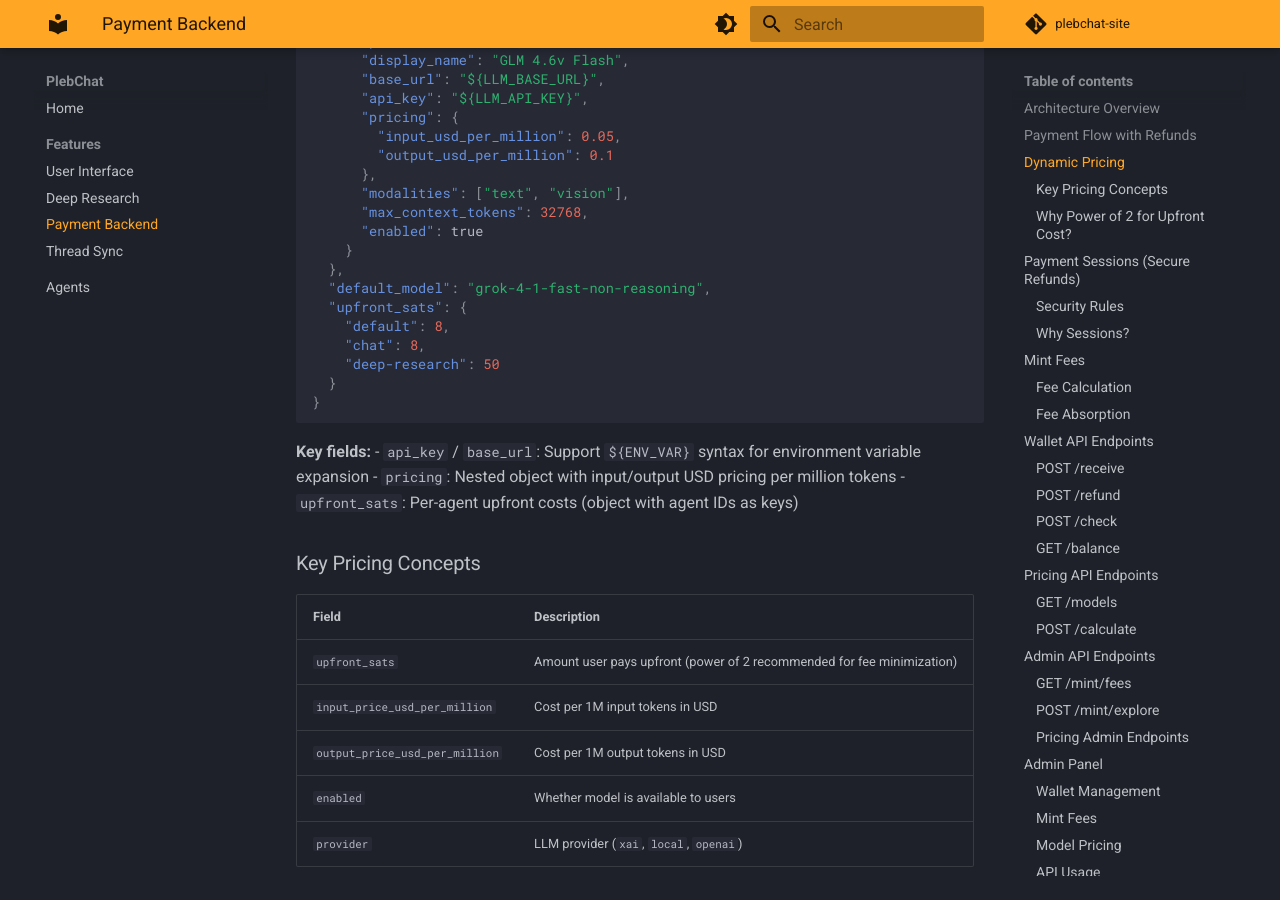
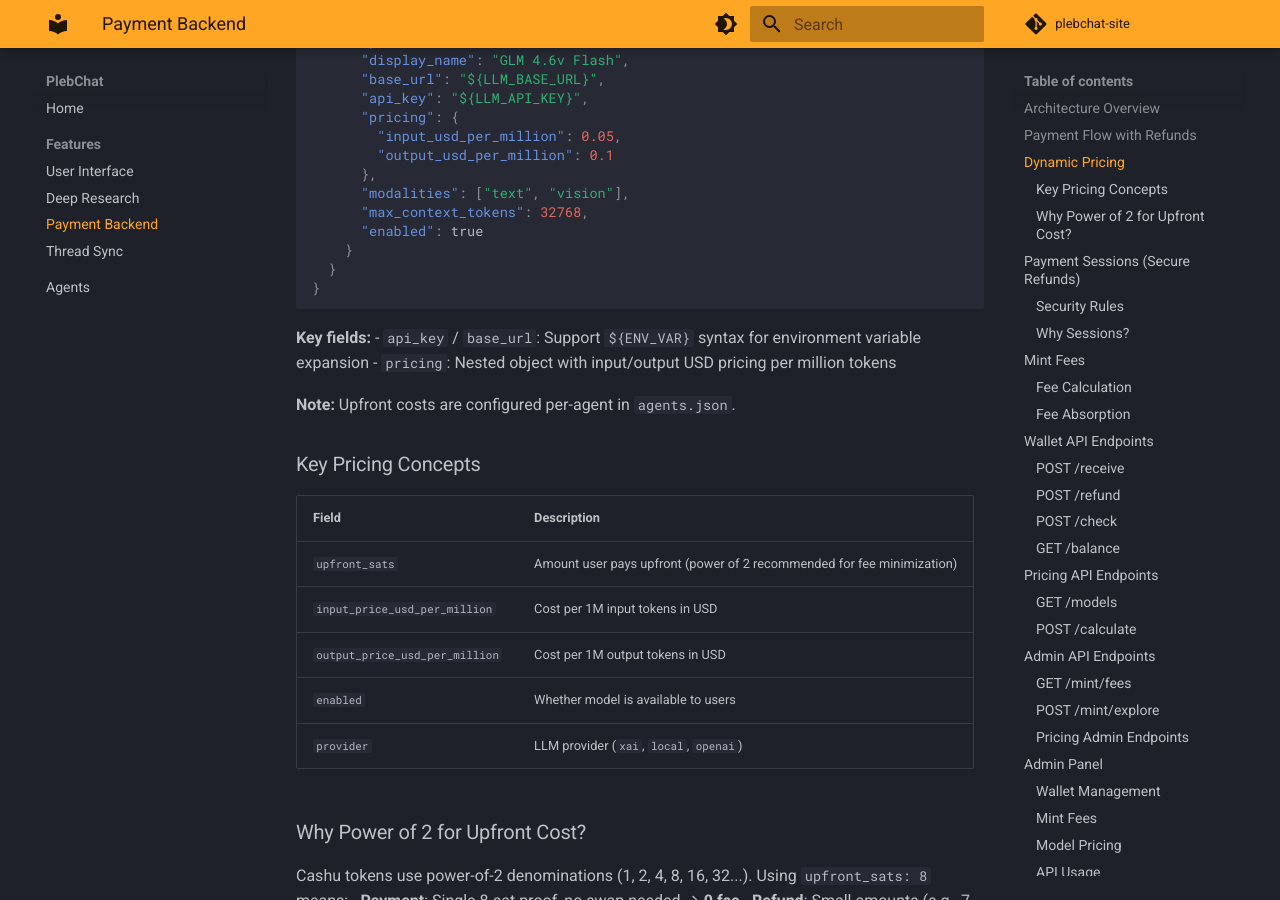
Before and after one commit to PlebeiusGaragicus/plebchat-docs, an MkDocs documentation site: the page built from docs/features/payment-backend.md, in a window 1280 px wide and 900 px high, scrolled down 2333 px. Built offline with MkDocs 1.6.1 and Material for MkDocs 9.7.7, drawn with Linux system fonts in a browser that asks for light colours; comment, search, counter and statistics services are not loaded; some of the changed text lies outside the part shown.

Commit message:
update docs with new agent presets and new schema

````diff
--- a/docs/features/payment-backend.md
+++ b/docs/features/payment-backend.md
@@ -123,12 +123,6 @@ Pricing and credentials are configured centrally in `backend/data/models.json`:
       "max_context_tokens": 32768,
       "enabled": true
     }
-  },
-  "default_model": "grok-4-1-fast-non-reasoning",
-  "upfront_sats": {
-    "default": 8,
-    "chat": 8,
-    "deep-research": 50
   }
 }
 ```
@@ -136,7 +130,8 @@ Pricing and credentials are configured centrally in `backend/data/models.json`:
 **Key fields:**
 - `api_key` / `base_url`: Support `${ENV_VAR}` syntax for environment variable expansion
 - `pricing`: Nested object with input/output USD pricing per million tokens
-- `upfront_sats`: Per-agent upfront costs (object with agent IDs as keys)
+
+**Note:** Upfront costs are configured per-agent in `agents.json`.
 
 ### Key Pricing Concepts
 
@@ -334,8 +329,7 @@ Get available models with pricing (public endpoint for frontend).
     }
   ],
   "btc_price_usd": 100000.00,
-  "upfront_sats": 8,
-  "default_model": "grok-4-1-fast-non-reasoning"
+  "upfront_sats": { "default": 8, "chat": 8, "deep-research": 50 }
 }
 ```
 
@@ -548,17 +542,12 @@ Edit `backend/data/models.json`:
       "max_context_tokens": 131072,
       "enabled": true
     }
-  },
-  "default_model": "model-id",
-  "upfront_sats": {
-    "default": 8,
-    "chat": 8,
-    "deep-research": 50
   }
 }
 ```
 
 **Tips:**
+- Upfront costs are configured per-agent in `agents.json`
 - Use a power of 2 for `upfront_sats` (8, 16, 32) to minimize Cashu swap fees
 - Use `${ENV_VAR}` syntax to reference environment variables for sensitive values
 - API keys are never exposed to frontend - only injected server-side into `RunnableConfig`
````
Also changed, not shown: docs/agents.md (+5 -16 lines), docs/features/user-interface.md (+0 -4 lines), docs/index.md (+2 -14 lines).
